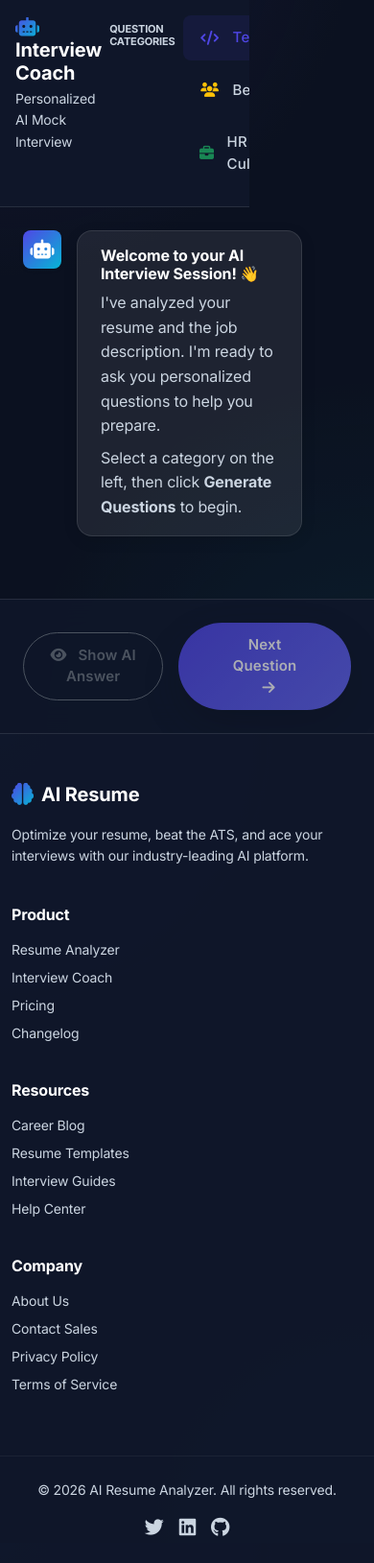
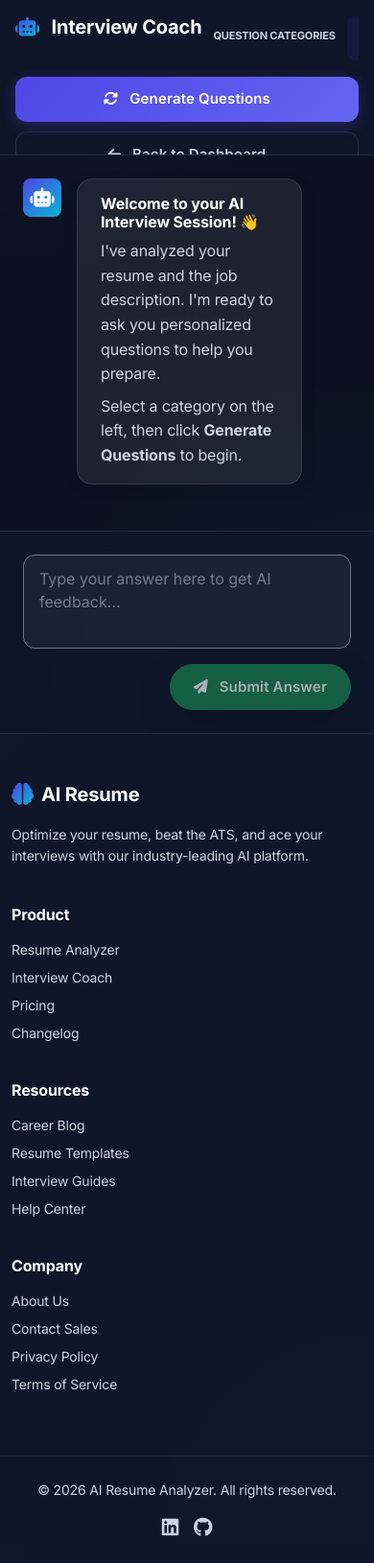
Before and after one commit to panchaldev900/AI-Resume-Analyzer-and-Interview-Coach, a Flask app: page /interview in a window 390 px wide. Shown: the part 80-1709 px from the top of the page at 96% size. Run offline with Flask 3, Linux system fonts and the light colour scheme; a user stored in the database is signed in; data comes from the database, SQL or seed files in the repository.

Commit message:
Update app with AI Interview Coach, styling, and fix gitignore

```diff
--- a/app.py
+++ b/app.py
@@ -11,7 +11,7 @@ from models import db, Resume, User
 from utils.pdf_parser import extract_text_from_pdf
 from utils.skill_extractor import extract_skills
 from utils.ats_calculator import analyze_resume_with_llm
-from utils.interview_generator import generate_interview_questions
+from utils.interview_generator import generate_interview_questions, evaluate_interview_answer
 
 app = Flask(__name__)
 app.config['SECRET_KEY'] = 'super_secret_key_for_saas_app'
@@ -274,5 +274,18 @@ def download_report():
         mimetype='application/pdf'
     )
 
+@app.route('/api/evaluate_answer', methods=['POST'])
+@login_required
+def evaluate_answer():
+    data = request.json
+    question = data.get('question')
+    user_answer = data.get('user_answer')
+
+    if not question or not user_answer:
+        return jsonify({'error': 'Missing question or user_answer'}), 400
+
+    evaluation = evaluate_interview_answer(question, user_answer)
+    return jsonify(evaluation)
+
 if __name__ == '__main__':
     app.run(debug=True)
--- a/static/css/style.css
+++ b/static/css/style.css
@@ -403,20 +403,67 @@ p {
 @media (max-width: 1024px) {
     .dashboard-layout {
         flex-direction: column;
+        height: auto !important;
+        min-height: calc(100vh - 80px);
+    }
+    .interview-layout {
+        height: calc(100vh - 80px) !important;
+        overflow: hidden;
     }
     .dashboard-sidebar {
-        width: 100%;
+        width: 100% !important;
+        max-width: 100% !important;
+        min-width: 100% !important;
         border-right: none;
         border-bottom: 1px solid var(--border-color);
         flex-direction: row;
+        flex-wrap: wrap;
         overflow-x: auto;
         padding: 16px;
+        align-items: center;
+        gap: 12px;
+    }
+    .interview-sidebar {
+        flex-direction: row !important;
+        justify-content: space-between;
+        height: auto;
+    }
+    .interview-sidebar #categoryTabs {
+        flex-direction: row !important;
+        overflow-x: auto;
+        flex: 1;
+        margin-bottom: 0 !important;
+        padding-bottom: 4px;
+    }
+    .interview-sidebar #categoryTabs .btn {
+        white-space: nowrap;
+        width: auto !important;
+    }
+    .interview-sidebar .mt-auto {
+        margin-top: 0 !important;
+        padding-top: 0 !important;
+        border-top: none !important;
+        display: flex;
+        gap: 10px;
+        align-items: center;
+        width: 100%;
+    }
+    .interview-sidebar .mt-auto .btn {
+        width: auto !important;
+        flex: 1;
+        margin-bottom: 0 !important;
     }
 }
 @media (max-width: 768px) {
     h1, .hero-title { font-size: 40px; }
     h2, .section-title { font-size: 28px; }
     .hero-section { min-height: auto; padding: 120px 0 60px; }
+    .interview-sidebar .mt-auto {
+        flex-direction: column;
+    }
+    .interview-sidebar .mt-auto .btn {
+        width: 100% !important;
+    }
 }
 
 /* Footer Utilities */
--- a/templates/about.html
+++ b/templates/about.html
@@ -6,7 +6,6 @@
 <!-- Company Hero Section -->
 <section class="hero-section position-relative overflow-hidden" style="min-height: 60vh;">
     <div class="container text-center position-relative z-1">
-        <span class="badge bg-primary bg-opacity-10 text-primary px-3 py-2 rounded-pill mb-3 animate-fade-up">About Our Company</span>
         <h1 class="hero-title mb-4 animate-fade-up animate-delay-1">Building the Future of <br><span class="text-gradient">Career Development</span></h1>
         <p class="fs-5 text-secondary mx-auto max-w-800 animate-fade-up animate-delay-2" style="max-width: 800px;">
             We are on a mission to democratize access to elite career coaching. By leveraging advanced generative AI, we empower job seekers to bypass automated applicant tracking systems and ace technical interviews.
--- a/templates/base.html
+++ b/templates/base.html
@@ -123,9 +123,8 @@
                 </div>
                 <div class="col-md-6 text-center text-md-end">
                     <div class="d-inline-flex gap-3">
-                        <a href="#" class="text-secondary hover-white transition"><i class="fa-brands fa-twitter fs-5"></i></a>
-                        <a href="#" class="text-secondary hover-white transition"><i class="fa-brands fa-linkedin fs-5"></i></a>
-                        <a href="#" class="text-secondary hover-white transition"><i class="fa-brands fa-github fs-5"></i></a>
+                        <a href="https://linkedin.com" target="_blank" rel="noopener noreferrer" class="text-secondary hover-white transition"><i class="fa-brands fa-linkedin fs-5"></i></a>
+                        <a href="https://github.com" target="_blank" rel="noopener noreferrer" class="text-secondary hover-white transition"><i class="fa-brands fa-github fs-5"></i></a>
                     </div>
                 </div>
             </div>
--- a/templates/interview.html
+++ b/templates/interview.html
@@ -3,13 +3,13 @@
 {% block title %}AI Interview Coach | AI Resume Analyzer{% endblock %}
 
 {% block content %}
-<div class="dashboard-layout bg-black bg-opacity-25" style="height: calc(100vh - 80px); overflow: hidden;">
+<div class="dashboard-layout interview-layout bg-black bg-opacity-25">
 
     <!-- Left Sidebar: Categories -->
-    <aside class="dashboard-sidebar" style="min-width: 260px; max-width: 260px; background: rgba(15, 23, 42, 0.95);">
+    <aside class="dashboard-sidebar interview-sidebar" style="background: rgba(15, 23, 42, 0.95);">
         <div class="mb-4">
             <h5 class="fw-bold text-white mb-1"><i class="fa-solid fa-robot text-gradient me-2"></i> Interview Coach</h5>
-            <p class="text-secondary small mb-0">Personalized AI Mock Interview</p>
+            <p class="text-secondary small mb-0 d-none d-lg-block">Personalized AI Mock Interview</p>
         </div>
 
         <h6 class="text-uppercase text-secondary fw-bold letter-spacing-1 mb-3 mt-2" style="font-size: 11px;">Question Categories</h6>
@@ -75,15 +75,18 @@
 
         </div>
 
-        <!-- Sticky Bottom Controls (Fake Chat Input area) -->
+        <!-- Sticky Bottom Controls (Interactive Chat Input area) -->
         <div class="p-4" style="background: rgba(15, 23, 42, 0.95); border-top: 1px solid var(--border-color); backdrop-filter: var(--glass-blur);">
-            <div class="d-flex gap-3 justify-content-center align-items-center max-w-800 mx-auto">
-                <button class="btn btn-outline-secondary rounded-pill px-4" id="showAnswerBtn" disabled>
-                    <i class="fa-solid fa-eye me-2"></i> Show AI Answer
-                </button>
-                <button class="btn btn-primary rounded-pill px-5 shadow-lg" id="nextBtn" disabled>
-                    Next Question <i class="fa-solid fa-arrow-right ms-2"></i>
-                </button>
+            <div class="max-w-800 mx-auto d-flex flex-column gap-3">
+                <textarea class="form-control border-secondary text-white" id="userAnswerInput" rows="3" placeholder="Type your answer here to get AI feedback..." style="background: rgba(255,255,255,0.05); resize: none;" disabled></textarea>
+                <div class="d-flex gap-3 justify-content-end align-items-center">
+                    <button class="btn btn-success rounded-pill px-4 shadow-lg" id="submitAnswerBtn" disabled>
+                        <i class="fa-solid fa-paper-plane me-2"></i> Submit Answer
+                    </button>
+                    <button class="btn btn-primary rounded-pill px-5 shadow-lg d-none" id="nextBtn">
+                        Next Question <i class="fa-solid fa-arrow-right ms-2"></i>
+                    </button>
+                </div>
             </div>
         </div>
     </main>
@@ -147,14 +150,17 @@ body { overflow: hidden; }
             });
         });
 
+        const userAnswerInput = document.getElementById('userAnswerInput');
+        const submitAnswerBtn = document.getElementById('submitAnswerBtn');
+
         // Generate Questions
         generateBtn.addEventListener('click', async () => {
             generateBtn.disabled = true;
-            nextBtn.disabled = true;
-            showAnswerBtn.disabled = true;
+            nextBtn.classList.add('d-none');
+            userAnswerInput.disabled = true;
+            submitAnswerBtn.disabled = true;
             loadingIndicator.classList.remove('d-none');
 
-            // Auto scroll to bottom
             setTimeout(() => { chatArea.scrollTop = chatArea.scrollHeight; }, 100);
 
             try {
@@ -172,6 +178,7 @@ body { overflow: hidden; }
                 if (response.ok) {
                     currentQuestions = result.questions;
                     currentQuestionIndex = 0;
+                    questionsContainer.innerHTML = '';
                     displayCurrentQuestion();
                 } else {
                     throw new Error(result.error || 'Failed to generate questions');
@@ -190,7 +197,7 @@ body { overflow: hidden; }
             const q = currentQuestions[currentQuestionIndex];
 
             const questionHtml = `
-                <div class="chat-container animate-fade-up">
+                <div class="chat-container animate-fade-up mb-4" id="q-container-${currentQuestionIndex}">
                     <!-- AI Question -->
                     <div class="chat-message chat-ai">
                         <div class="avatar avatar-ai shadow-sm"><i class="fa-solid fa-robot"></i></div>
@@ -202,43 +209,95 @@ body { overflow: hidden; }
                             <h5 class="fw-bold text-white lh-base">${q.question}</h5>
                         </div>
                     </div>
-
-                    <!-- AI Answer (Hidden by default) -->
-                    <div class="chat-message chat-ai d-none" id="answer-${currentQuestionIndex}">
-                        <div class="avatar bg-success text-white shadow-sm"><i class="fa-solid fa-lightbulb"></i></div>
-                        <div class="chat-bubble" style="background: rgba(16, 185, 129, 0.05); border-color: rgba(16, 185, 129, 0.2);">
-                            <h6 class="text-success fw-bold mb-2">Suggested Answer Guide</h6>
-                            <p class="text-secondary mb-0" style="white-space: pre-line;">${q.suggested_answer}</p>
-
-                            <div class="mt-3 pt-3 border-top" style="border-color: rgba(16, 185, 129, 0.1) !important;">
-                                <h6 class="text-white small fw-bold mb-2">Key points to hit:</h6>
-                                <ul class="text-secondary small mb-0 ps-3">
-                                    <li>Focus on the STAR method (Situation, Task, Action, Result)</li>
-                                    <li>Highlight specific technologies from your resume</li>
-                                </ul>
-                            </div>
-                        </div>
-                    </div>
                 </div>
             `;
 
             questionsContainer.innerHTML += questionHtml;
 
             // Enable controls
-            showAnswerBtn.disabled = false;
-            nextBtn.disabled = currentQuestionIndex >= currentQuestions.length - 1;
+            userAnswerInput.disabled = false;
+            userAnswerInput.value = '';
+            submitAnswerBtn.disabled = false;
+            nextBtn.classList.add('d-none');
 
             // Auto scroll
             setTimeout(() => { chatArea.scrollTop = chatArea.scrollHeight; }, 100);
+            userAnswerInput.focus();
         }
 
-        // Show Answer logic
-        showAnswerBtn.addEventListener('click', () => {
-            const answerDiv = document.getElementById(`answer-${currentQuestionIndex}`);
-            if (answerDiv) {
-                answerDiv.classList.remove('d-none');
-                answerDiv.classList.add('animate-fade-up');
-                showAnswerBtn.disabled = true;
+        // Submit Answer logic
+        submitAnswerBtn.addEventListener('click', async () => {
+            const answer = userAnswerInput.value.trim();
+            if (!answer) return;
+
+            const q = currentQuestions[currentQuestionIndex];
+
+            // Disable inputs
+            userAnswerInput.disabled = true;
+            submitAnswerBtn.disabled = true;
+            loadingIndicator.classList.remove('d-none');
+            setTimeout(() => { chatArea.scrollTop = chatArea.scrollHeight; }, 100);
+
+            // Display User Answer immediately
+            const userAnswerHtml = `
+                <div class="chat-message chat-user d-flex justify-content-end mb-4 animate-fade-up">
+                    <div class="chat-bubble bg-primary text-white" style="border-radius: 16px 16px 0 16px; max-width: 80%;">
+                        <p class="mb-0" style="white-space: pre-line;">${answer}</p>
+                    </div>
+                </div>
+            `;
+            document.getElementById(`q-container-${currentQuestionIndex}`).innerHTML += userAnswerHtml;
+
+            try {
+                const response = await fetch('/api/evaluate_answer', {
+                    method: 'POST',
+                    headers: { 'Content-Type': 'application/json' },
+                    body: JSON.stringify({
+                        question: q.question,
+                        user_answer: answer
+                    })
+                });
+
+                const result = await response.json();
+
+                if (response.ok) {
+                    // Display AI Feedback
+                    let scoreBadge = 'bg-danger text-danger';
+                    if (result.score >= 8) scoreBadge = 'bg-success text-success';
+                    else if (result.score >= 5) scoreBadge = 'bg-warning text-warning';
+
+                    const feedbackHtml = `
+                        <!-- AI Feedback -->
+                        <div class="chat-message chat-ai mb-4 animate-fade-up">
+                            <div class="avatar bg-success text-white shadow-sm"><i class="fa-solid fa-graduation-cap"></i></div>
+                            <div class="chat-bubble flex-grow-1" style="background: rgba(16, 185, 129, 0.05); border-color: rgba(16, 185, 129, 0.2);">
+                                <div class="d-flex justify-content-between align-items-center mb-3 pb-2 border-bottom" style="border-color: rgba(16, 185, 129, 0.1) !important;">
+                                    <h6 class="text-success fw-bold mb-0">AI Feedback</h6>
+                                    <span class="badge ${scoreBadge} bg-opacity-10 px-3 py-2 rounded-pill fs-6">${result.score} / 10</span>
+                                </div>
+                                <p class="text-white mb-3" style="white-space: pre-line;">${result.feedback}</p>
+
+                                <div class="mt-3 pt-3 border-top" style="border-color: rgba(16, 185, 129, 0.1) !important;">
+                                    <h6 class="text-white small fw-bold mb-2"><i class="fa-solid fa-wand-magic-sparkles text-accent-primary me-2"></i> Improved Answer:</h6>
+                                    <p class="text-secondary small mb-0 fst-italic" style="white-space: pre-line;">"${result.improved_answer}"</p>
+                                </div>
+                            </div>
+                        </div>
+                    `;
+                    document.getElementById(`q-container-${currentQuestionIndex}`).innerHTML += feedbackHtml;
+                } else {
+                    throw new Error(result.error || 'Failed to evaluate answer');
+                }
+            } catch (error) {
+                alert('Error: ' + error.message);
+            } finally {
+                loadingIndicator.classList.add('d-none');
+                userAnswerInput.value = '';
+
+                // Show next button if applicable
+                if (currentQuestionIndex < currentQuestions.length - 1) {
+                    nextBtn.classList.remove('d-none');
+                }
                 setTimeout(() => { chatArea.scrollTop = chatArea.scrollHeight; }, 100);
             }
         });
@@ -248,7 +307,6 @@ body { overflow: hidden; }
             if (currentQuestionIndex < currentQuestions.length - 1) {
                 currentQuestionIndex++;
                 displayCurrentQuestion();
-                showAnswerBtn.disabled = false;
             }
         });
     });
```
Also changed, not shown: utils/interview_generator.py (+39 -0 lines), 2 other files.
